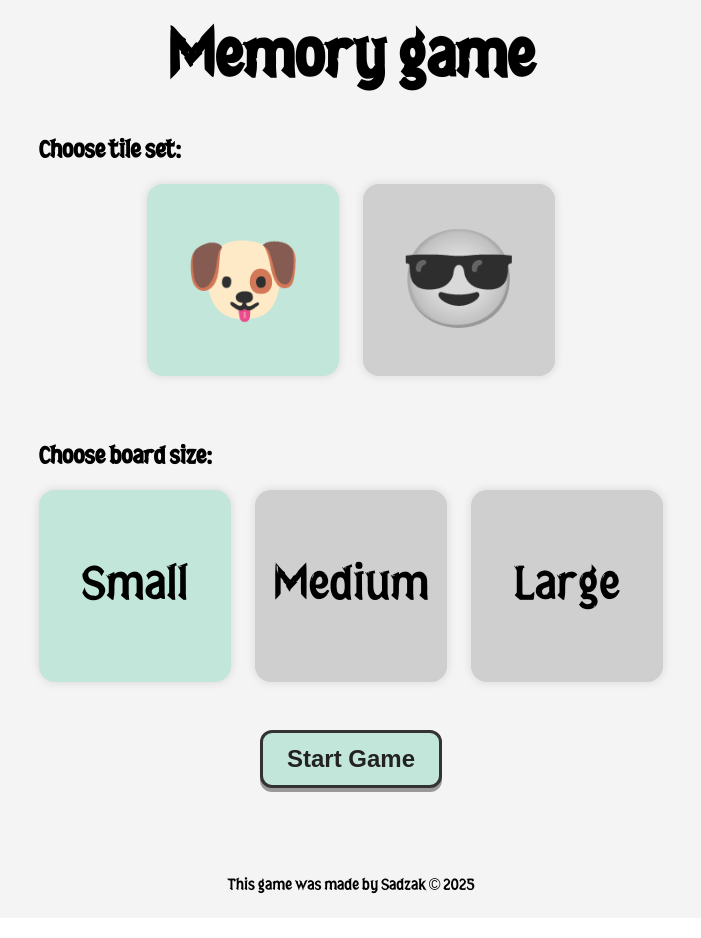
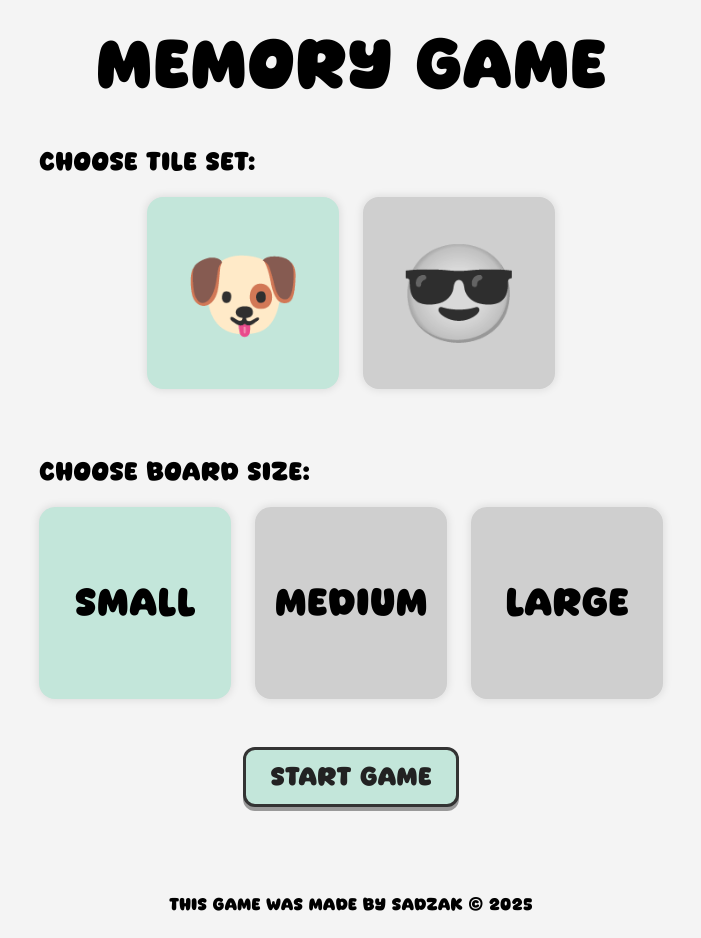
Before and after one commit to Sadzak23/memory-game, a React (Vite) app: page / in a window 1280 px wide. Shown: the whole page, without its empty margins (289-990 px from the left). Built offline with nearby package versions, Linux system fonts and the light colour scheme.

Commit message:
Change font

```diff
--- a/src/styles/common/_typography.scss
+++ b/src/styles/common/_typography.scss
@@ -1,21 +1,25 @@
-// @import url('https://fonts.googleapis.com/css2?family=Mogra&display=swap');
-
 @font-face {
-  font-family: 'Juvanze';
-  src: url('/fonts/juvanze.woff2') format('woff2');
+  font-family: 'Readson';
+  src: url('/fonts/readson.woff2') format('woff2');
   font-weight: 400;
   font-style: normal;
 }
 
-:root {
-  font-family: 'Juvanze', sans-serif;
+:root,
+button {
+  font-family: 'Readson', sans-serif;
 }
 
 h1,
 p {
   margin: 0;
+  font-weight: 400;
 }
 
 h1 {
   font-size: 64px;
 }
+
+h2 {
+  font-weight: 400;
+}
--- a/src/styles/components/_settings.scss
+++ b/src/styles/components/_settings.scss
@@ -5,7 +5,6 @@
     align-items: center;
     justify-content: center;
     gap: 24px;
-
     .tile {
       height: 192px;
       width: 192px;
@@ -18,7 +17,7 @@
         filter: grayscale(100%);
       }
       &.board-size {
-        font-size: 48px;
+        font-size: 36px;
       }
     }
   }
--- a/src/styles/elements/_button.scss
+++ b/src/styles/elements/_button.scss
@@ -3,9 +3,8 @@
   border: 3px solid #333;
   border-radius: 12px;
   color: #222;
-  font-size: 1.5rem;
-  font-weight: bold;
-  padding: 0.75rem 1.5rem;
+  font-size: 24px;
+  padding: 12px 24px;
   box-shadow: 0 4px #999;
   transition: all 0.2s ease;
   user-select: none;
```
Also changed, not shown: public/fonts/juvanze.woff2 (deleted), public/fonts/readson.woff2 (added).
